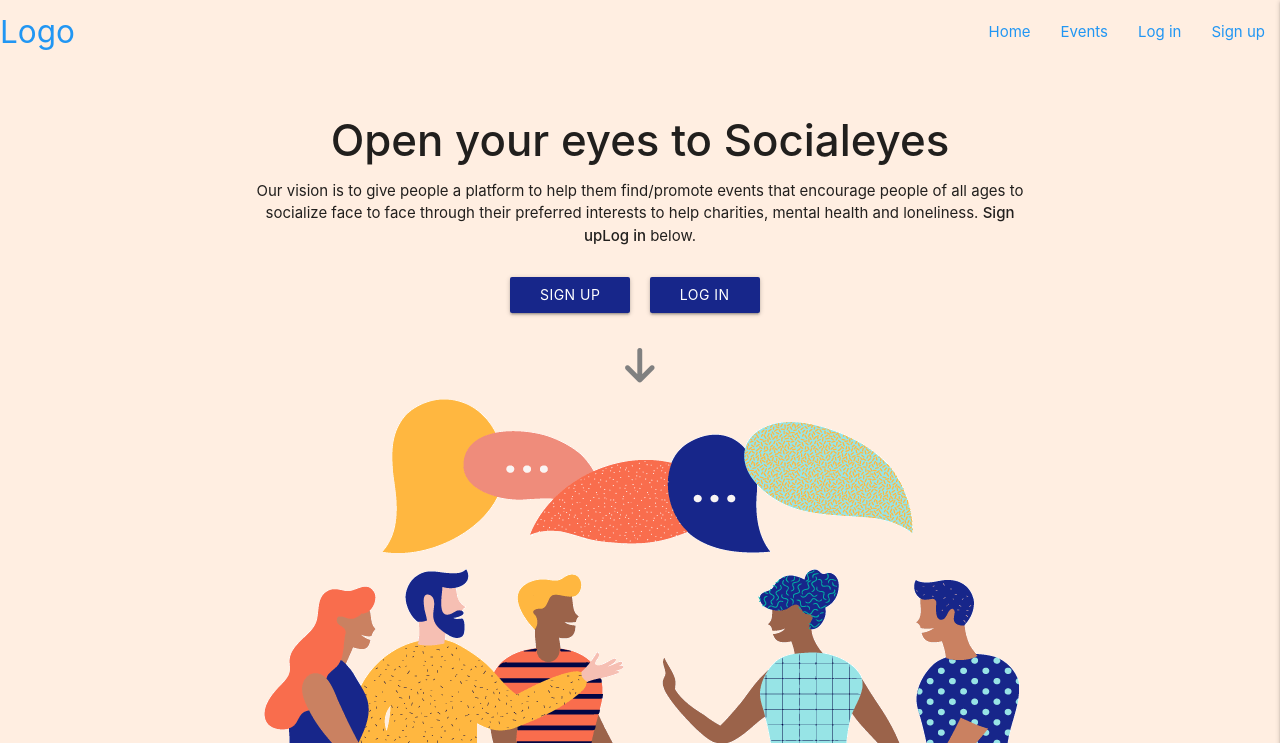
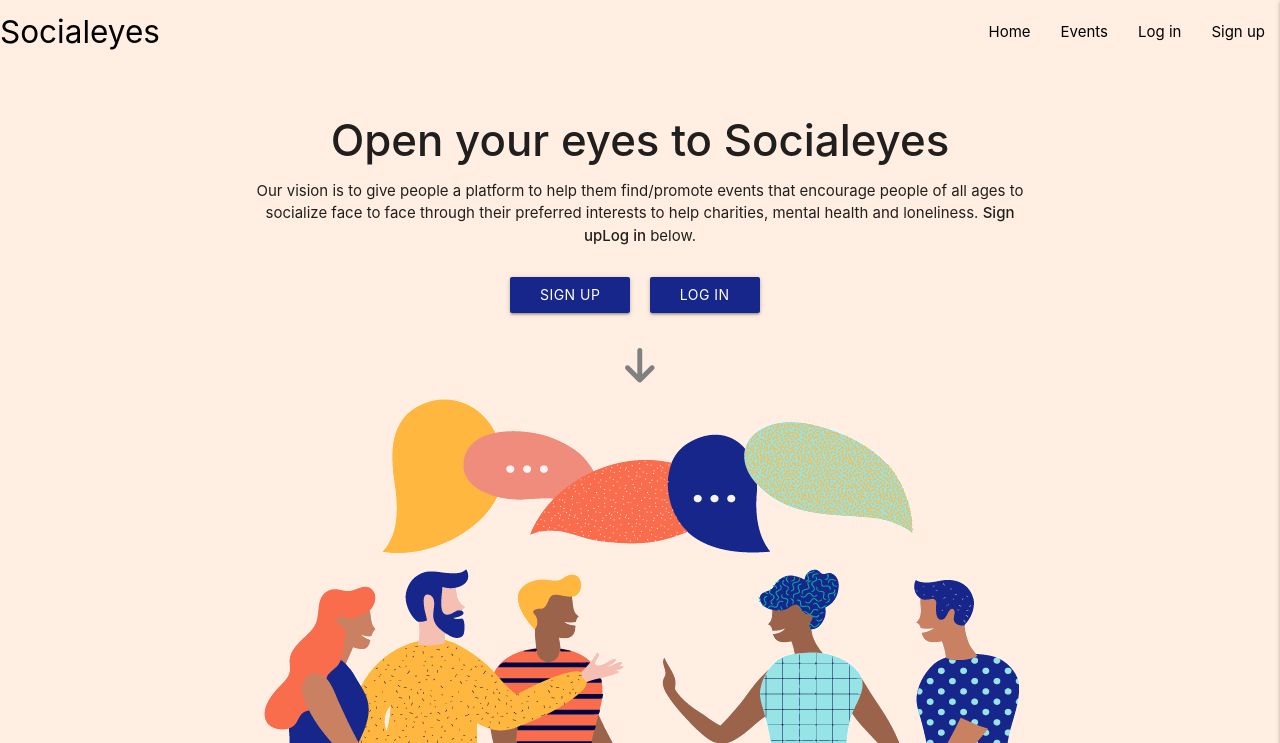
Before and after one commit to staceyJayneLewis/socialeyes, a Flask app: page / in a window 1280 px wide. Shown: the top 743 px of the page. Run offline with Flask 3, Linux system fonts and the light colour scheme; data that the repository does not hold is empty; some libraries are stand-ins or nearby versions.

Commit message:
Docs: link home and events page to base template

```diff
--- a/templates/base.html
+++ b/templates/base.html
@@ -21,23 +21,24 @@
     <header>
         <!-- Top nav -->
         <nav>
-            <div class="nav-wrapper white">
-                <a href="{{ url_for('home') }}" class="brand-logo blue-text">Logo</a>
-                <a href="#" data-target="mobile-demo" class="sidenav-trigger blue-text right"><i class="fas fa-bars"></i></a>
+            <div class="nav-wrapper">
+                <a href="{{ url_for('home') }}" class="brand-logo black-text"> Socialeyes </a>
+                <a href="#" data-target="mobile-demo" class="sidenav-trigger right"><i
+                        class="fas fa-bars"></i></a>
                 <ul class="right hide-on-med-and-down">
-                    <li><a href="{{ url_for('home') }}" class="blue-text">Home</a></li>
-                    <li><a href="#" class="blue-text">Events</a></li>
-                    <li><a href="#" class="blue-text">Log in</a></li>
-                    <li><a href="#" class="blue-text">Sign up</a></li>
+                    <li><a href="{{ url_for('home') }}" class="black-text">Home</a></li>
+                    <li><a href="{{ url_for('get_events') }}" class="black-text">Events</a></li>
+                    <li><a href="#" class="black-text">Log in</a></li>
+                    <li><a href="#" class="black-text">Sign up</a></li>
                 </ul>
             </div>
         </nav>
-        <!-- mobile sidenav -->
+        <!-- Mobile sidenav -->
         <ul class="sidenav" id="mobile-demo">
-            <li><a href="{{ url_for('home') }}" class="blue-text">Home</a></li>
-            <li><a href="#" class="blue-text">Events</a></li>
-            <li><a href="#" class="blue-text">Log in</a></li>
-            <li><a href="#" class="blue-text">Sign up</a></li>
+            <li><a href="{{ url_for('home') }}" class="black-text">Home</a></li>
+            <li><a href="{{ url_for('get_events') }}" class="black-text">Events</a></li>
+            <li><a href="#" class="black-text">Log in</a></li>
+            <li><a href="#" class="black-text">Sign up</a></li>
         </ul>
     </header>
 
```
